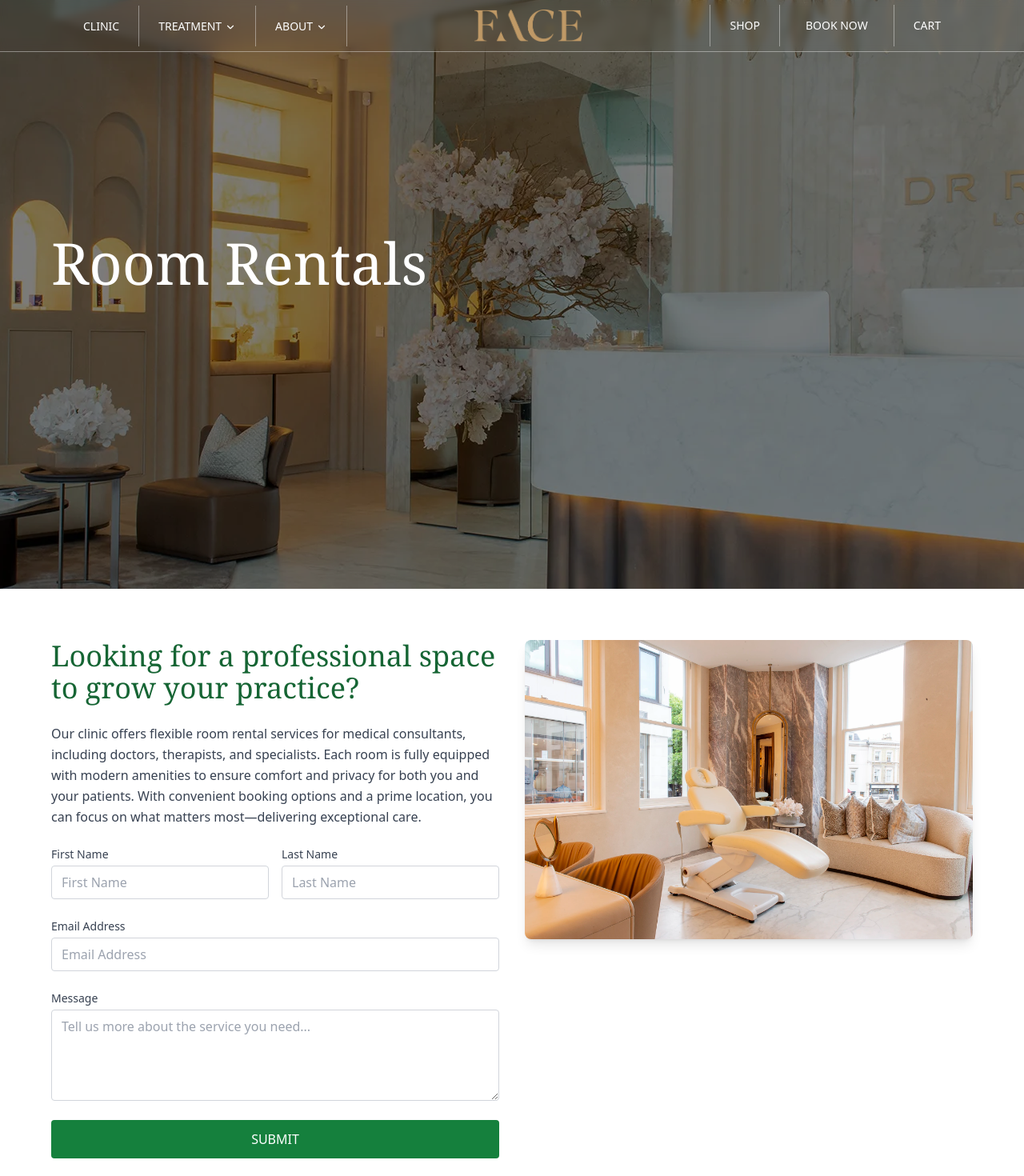
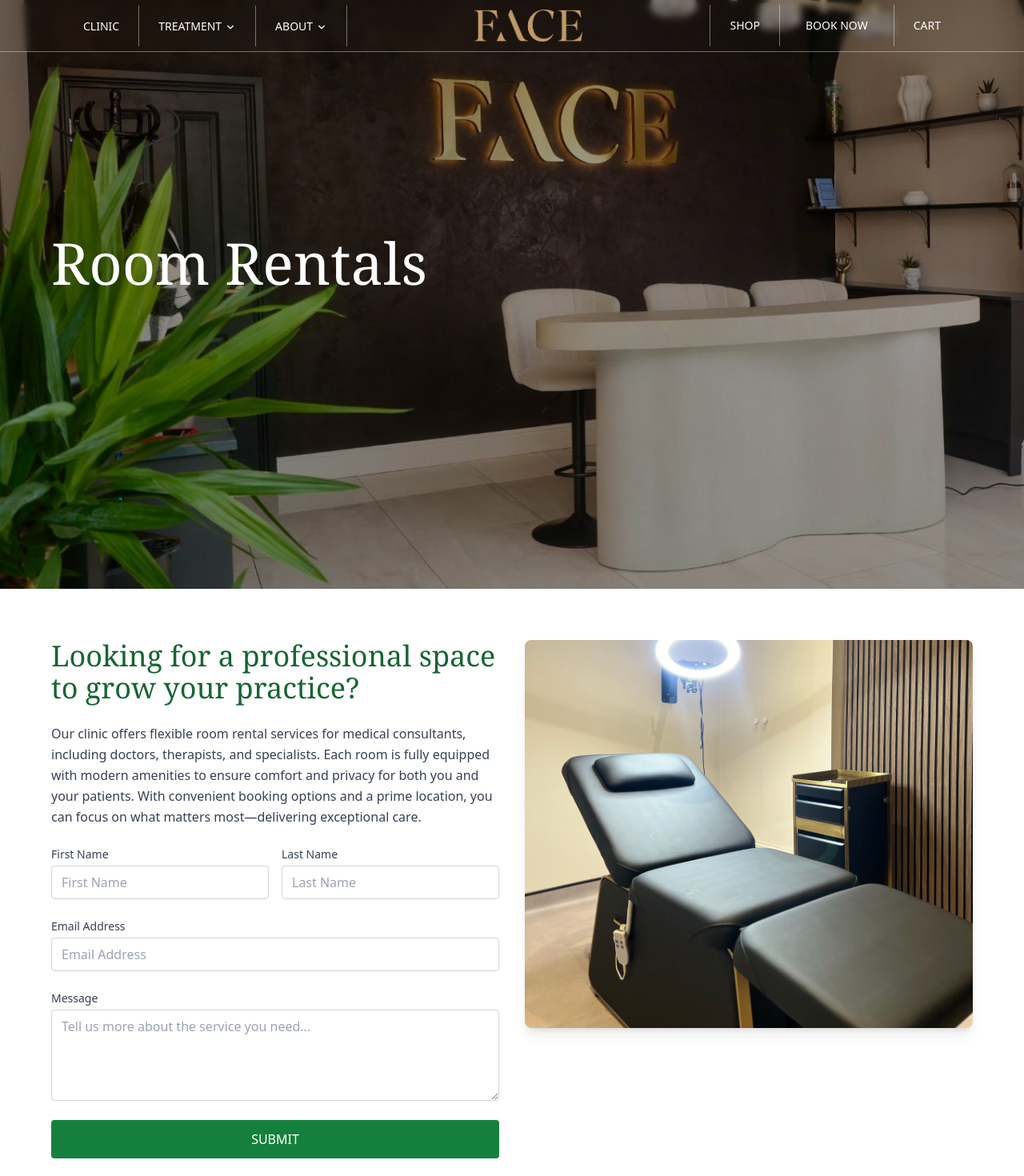
Before and after one commit to adewale-codes/Facey, a Next.js app: page /rentals in a window 1280 px wide. Shown: the top 1470 px of the page at 80% size. Built offline with nearby package versions, Linux system fonts and the light colour scheme.

Commit message:
replaced images

```diff
--- a/app/clinic/components/WellnessSection.tsx
+++ b/app/clinic/components/WellnessSection.tsx
@@ -21,7 +21,7 @@ const blocks: Block[] = [
       'As a renowned aesthetic clinic in London, we stand out not only for our exceptional aesthetic treatments, designed to enhance your natural beauty and boost your confidence but also for the meaningful connections we build with our patients. Facey and her skilled team are more than practitioners; they become trusted partners on your aesthetic journey, ensuring a personalized, compassionate approach every step of the way.',
       'Discover why Facey Clinic is considered the best aesthetics clinic in London with our wide range of popular treatments that cater to your beauty needs.'
     ],
-    image: '/images/12.webp',
+    image: '/images/12.png',
     alt: 'Wellness Treatment Room',
     ctaHref: '/contact',
     ctaText: 'Enquire Today',
--- a/app/rentals/components/Look.tsx
+++ b/app/rentals/components/Look.tsx
@@ -34,7 +34,7 @@ export default function LookSection() {
       <div className="max-w-7xl mx-auto grid grid-cols-1 md:grid-cols-2 gap-8 items-start">
         <div className="order-first md:order-last">
           <Image
-            src="/images/12.webp"
+            src="/images/12.png"
             alt="Room Rental Space"
             width={800}
             height={600}
--- a/app/rentals/page.tsx
+++ b/app/rentals/page.tsx
@@ -6,7 +6,7 @@ export default function rentals() {
     <>
       <RentalHero
         title="Room Rentals"
-        imageSrc="/images/14.webp"
+        imageSrc="/images/clinic-background.jpg"
       />
       <LookSection />
     </>
```
Also changed, not shown: public/images/12.png (added).
